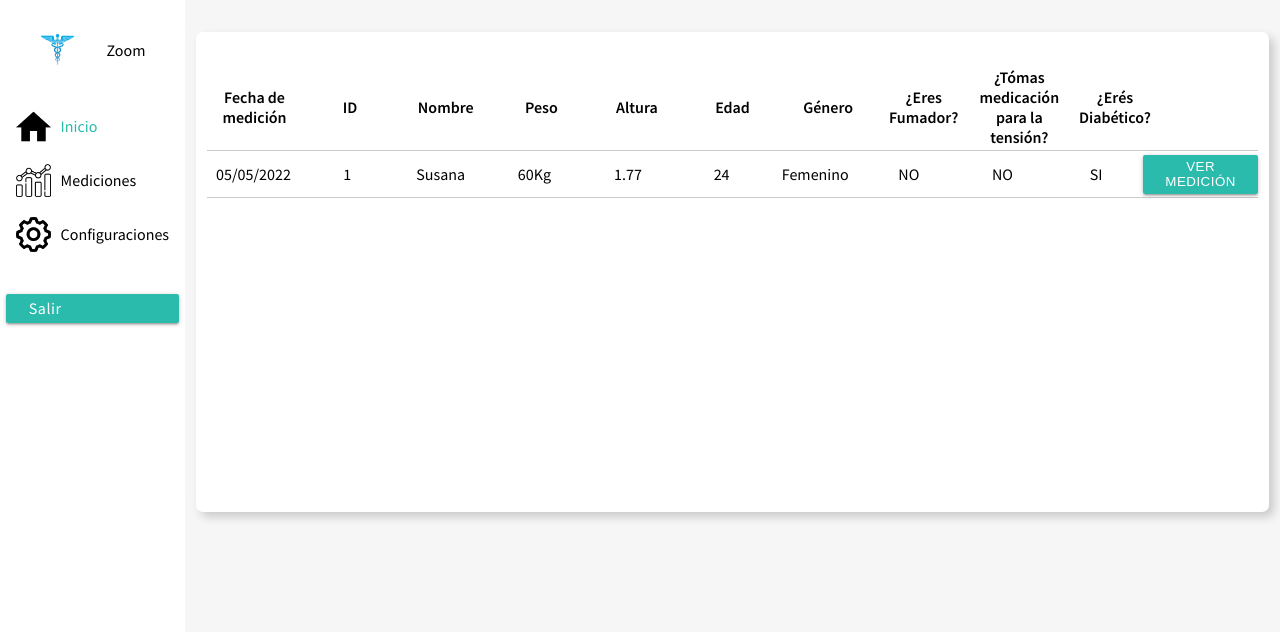
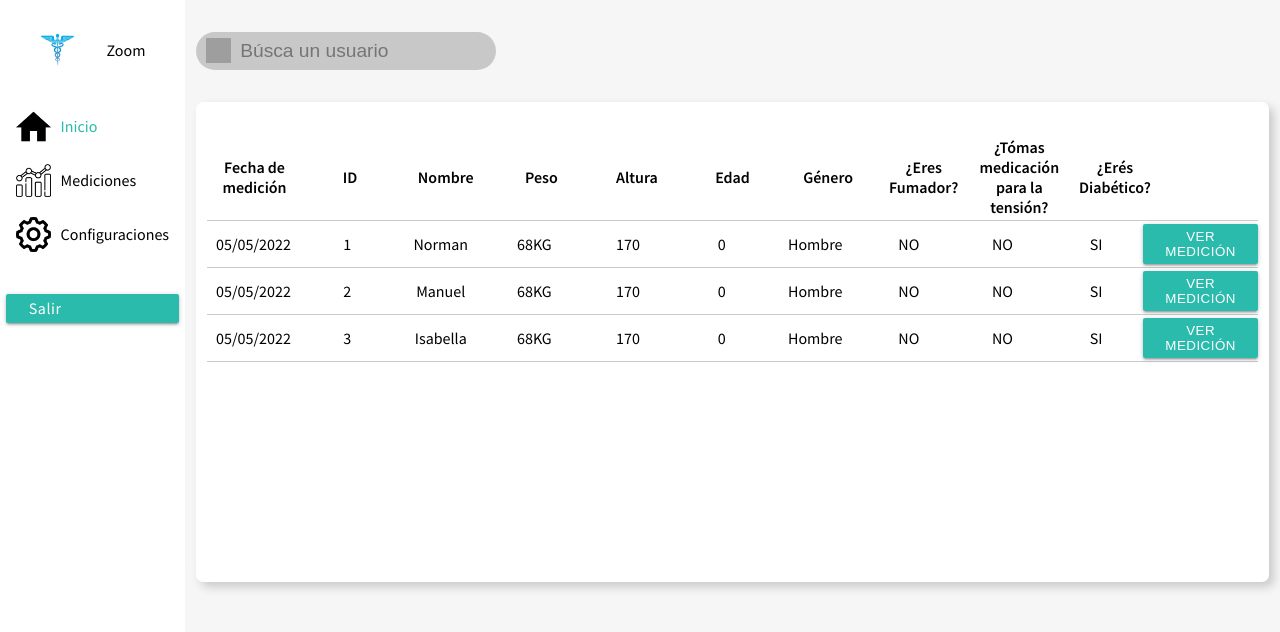
Before and after one commit to josedbolivarma/dashboard, a React (Create React App) app: page /measurements in a window 1280 px wide. Shown: the top 632 px of the page. Built offline with nearby package versions, Linux system fonts and the light colour scheme; grey boxes are pictures that could not be loaded.

Commit message:
Search Bar

```diff
--- a/package.json
+++ b/package.json
@@ -9,8 +9,12 @@
     "@types/react-dom": "^18.0.3",
     "react": "^17.0.2",
     "react-dom": "^17.0.2",
+    "react-redux": "^8.0.1",
     "react-router-dom": "^6.3.0",
     "react-scripts": "5.0.1",
+    "redux": "^4.2.0",
+    "redux-thunk": "^2.4.1",
+    "thunk": "^0.0.1",
     "typescript": "^4.6.4",
     "web-vitals": "^2.1.4"
   },
--- /dev/null
+++ b/src/Hooks/useForm.tsx
@@ -0,0 +1,22 @@
+import React, { useState } from "react";
+
+const useForm = (initialState = {}) => {
+
+    const [values, setValues] = useState(initialState);
+
+    const handleInputChange = (e: any): void => {
+        const { target } = e;
+        setValues({
+            ...values,
+            [target.name]: target.value
+        })
+    }
+
+    const resetForm = () => {
+        setValues(initialState);
+    }
+
+    return [values, handleInputChange, resetForm];
+}
+
+export default useForm;
--- a/src/components/results/Results.tsx
+++ b/src/components/results/Results.tsx
@@ -1,8 +1,59 @@
-import React from 'react';
+import React, { useEffect, useState } from 'react';
+import { useSelector } from 'react-redux';
 import { Link } from 'react-router-dom';
 import './Results.css';
 
+const initialState = [
+    {
+        fecha: '05/05/2022',
+        id: 1,
+        nombre: 'Norman',
+        peso: '68KG',
+        altura: '170',
+        edad: 0,
+        genero: 'Hombre',
+        fuma: 'NO',
+        medica: 'NO',
+        diabetico: 'SI'
+    },
+    {
+        fecha: '05/05/2022',
+        id: 2,
+        nombre: 'Manuel',
+        peso: '68KG',
+        altura: '170',
+        edad: 0,
+        genero: 'Hombre',
+        fuma: 'NO',
+        medica: 'NO',
+        diabetico: 'SI'
+    },
+    {
+        fecha: '05/05/2022',
+        id: 3,
+        nombre: 'Isabella',
+        peso: '68KG',
+        altura: '170',
+        edad: 0,
+        genero: 'Hombre',
+        fuma: 'NO',
+        medica: 'NO',
+        diabetico: 'SI'
+    },
+]
+
 const Results = () => {
+  const [filtrado, setFiltrado] = useState(initialState);
+  const [filtradoProductos, setFiltradoProductos] = useState(initialState);
+
+  const { products } = useSelector((store: any) => store.products);
+  console.log(products, 'FILTRADO EN RESULTS');
+
+  useEffect(() => {
+    const filtradoTotal = filtrado.filter((item: any) => item.nombre.toLocaleLowerCase().includes(products.toLocaleLowerCase()));
+    setFiltradoProductos(filtradoTotal);
+  }, [products])
+
   return (
     <table className='dashboard__table'>
     <thead className='dashboard__thead'>
@@ -20,7 +71,33 @@ const Results = () => {
         </tr>
     </thead>
     <tbody className='dashboard__body'>
-    <tr className='dashboard__tr'>
+    {
+
+
+    filtradoProductos.map((item) => (
+            <tr key={item.id} className='dashboard__tr'>
+                    <td>{ item.fecha}</td>
+                    <td>{ item.id }</td>
+                    <td>{ item.nombre }</td>
+                    <td>{ item.peso }</td>
+                    <td>{ item.altura }</td>
+                    <td>{ item.edad }</td>
+                    <td>{ item.genero }</td>
+                    <td>{ item.fuma }</td>
+                    <td>{ item.medica }</td>
+                    <td>{ item.diabetico }</td>
+                    <td>
+                        <Link to='/health'>
+                        <button className='dashboard__btn'>
+                            VER MEDICIÓN
+                        </button>
+                        </Link>
+                    </td>
+                </tr>
+        ))
+    }
+
+    {/* <tr className='dashboard__tr'>
                     <td>05/05/2022</td>
                     <td>1</td>
                     <td>Susana</td>
@@ -38,7 +115,7 @@ const Results = () => {
                         </button>
                         </Link>
                     </td>
-                </tr>
+                </tr> */}
 
         {/* {
             citas.map(cita => (
--- a/src/index.tsx
+++ b/src/index.tsx
@@ -1,13 +1,15 @@
 import React from 'react';
 import ReactDOM from 'react-dom';
+import { Provider } from 'react-redux';
+import { store } from './redux/store/store';
 import './index.css';
 import reportWebVitals from './reportWebVitals';
 import AppRoutes from './routes/AppRoutes';
 
 ReactDOM.render(
-  <React.StrictMode>
+  <Provider store={store}>
   <AppRoutes />
-  </React.StrictMode>,
+  </Provider>,
   document.getElementById('root') as HTMLElement
 );
 
--- a/src/pages/measurements/Measurements.css
+++ b/src/pages/measurements/Measurements.css
@@ -6,3 +6,26 @@
     width: 98%;
     margin: 0 auto;
 }
+
+.measurements__search {
+    width: 300px;
+    display: flex;
+    align-items: center;
+    gap: .6rem;
+    background-color: #C8C8C8;
+    padding: .4rem .6rem;
+    border-radius: 25px;
+    margin-top: 2rem;
+}
+
+.measurements__searchIcon {
+    width: 25px;
+    height: 25px;
+}
+
+.measurements__searchInput {
+    border: none;
+    outline: none;
+    font-size: 1.2rem;
+    background-color: transparent;
+}
--- a/src/pages/measurements/Measurements.tsx
+++ b/src/pages/measurements/Measurements.tsx
@@ -1,13 +1,59 @@
-import React from 'react'
+import React, { useState } from 'react'
+import { useDispatch } from 'react-redux'
 import Dashboard from '../../containers/dashboard/Dashboard'
+import useForm from '../../Hooks/useForm'
+import { selectedSync } from '../../redux/actions/actionProducts'
 
 // Styles
 import './Measurements.css'
 
 const Measurements = () => {
+
+  const [search, setSearch] = useState('');
+
+  // const [values, handleInputChange, resetForm] = useForm({
+  //   searchText: ''
+  // })
+
+  // const { searchText } :any= values;
+
+  const dispatch = useDispatch();
+
+
+  const handleSubmit = (e: any) => {
+    e.preventDefault();
+    // handleInputChange(e);
+    dispatch(selectedSync(search))
+    console.log(search);
+  }
+
+  // const handleInputChange = (e : any) => {
+
+  // }
+
+
+  const handleInputChanged = ({ target }: any): any => {
+    setSearch(target.value);
+    console.log(target.value);
+  }
+
   return (
     <div className='measurements'>
         <div className='measurements__container'>
+        <form onSubmit={handleSubmit} className='measurements__search'>
+          <img className='measurements__searchIcon' src='https://cdn2.iconfinder.com/data/icons/ios-7-icons/50/search-512.png' alt='Search Icon'/>
+          <input
+          className='measurements__searchInput'
+          type="search"
+          placeholder='Búsca un usuario'
+          name="searchText"
+          autoComplete="off"
+          value={ search || ''}
+          onChange={(e: React.ChangeEvent<HTMLInputElement>): any => {
+            handleInputChanged(e)
+          }}
+          />
+        </form>
           <Dashboard />
         </div>
     </div>
--- /dev/null
+++ b/src/redux/actions/actionProducts.tsx
@@ -0,0 +1,82 @@
+import { typesProductos } from "../types/types";
+
+export const selectedSync = (nombre: string) => {
+    return {
+        type: typesProductos.selected,
+        payload: nombre
+    }
+}
+
+export const editAsync = (nombre: any, producto: any) => {
+    console.log(nombre, producto);
+    return async (dispatch: any) => {
+        console.log('editAsync Action')
+    }
+
+}
+
+export const editSync = (producto: any) => {
+    return {
+        type: typesProductos.edit,
+        payload: producto
+    }
+}
+
+//-------------------delete--------------------//
+export const deleteAsync = (nombre: any) => {
+    return async (dispatch: any) => {
+        // dispatch(deleteSync(nombre));
+        // dispatch(listAsync());
+    }
+}
+
+export const deleteSync = (producto: any) => {
+    return {
+        type: typesProductos.delete,
+        payload: producto
+    }
+}
+
+//---------------listar----------------//
+export const listAsync = () => {
+    return async (dispatch: any) => {
+        // dispatch(listSync(productos));
+    }
+}
+
+export const listSync = (productos: any) => {
+    return {
+        type: typesProductos.list,
+        payload: productos
+    }
+}
+
+//-------------agregar---------------//
+export const addAsync = (producto: any) => {
+    return (dispatch: any) => {
+                // dispatch(addSync(producto));
+                // dispatch(listAsync())
+    }
+}
+
+export const addSync = (producto: any) => {
+    return {
+        type: typesProductos.add,
+        payload: producto
+    }
+}
+
+// ------- Agregar desde formik ------- //
+export const addFormikAsync = (product: any) => {
+    console.log('Action addFormik ',product);
+    return (dispatch: any) => {
+                // dispatch(addFormikSync(product))
+            }
+}
+
+export const addFormikSync = (product: any) => {
+    return {
+        type: typesProductos.addFormik,
+        payload: product
+    }
+}
--- /dev/null
+++ b/src/redux/reducers/productsReducer.tsx
@@ -0,0 +1,40 @@
+import { typesProductos } from "../types/types";
+
+const initialState = {
+    products: ''
+}
+
+export const productsReducer = (state = initialState, action: any) => {
+    switch (action.type) {
+        case typesProductos.add:
+            return {
+                products: [action.payload]
+            }
+        case typesProductos.selected: {
+            console.log('USUARIO SELECCIONADO', action.payload)
+            return {
+                products: action.payload
+            }
+        }
+            case typesProductos.addFormik:
+                return {
+                    products: [action.payload]
+                }
+
+            case typesProductos.list:
+                return {
+                    products: [...action.payload]
+                }
+                case typesProductos.edit:
+                    return {
+                        ...state
+                    }
+            case typesProductos.delete:
+                return {
+                    // products: state.products.filter(p => p.nombre !== action.payload)
+                }
+
+            default:
+                return state;
+    }
+}
--- /dev/null
+++ b/src/redux/store/store.tsx
@@ -0,0 +1,16 @@
+import { applyMiddleware, combineReducers, compose, createStore } from "redux";
+// import thunk from "redux-thunk";
+import { productsReducer } from "../reducers/productsReducer";
+
+// Local Storage
+
+// const composeEnhancers = (typeof window !== 'undefined' && window.__REDUX_DEVTOOLS_EXTENSION_COMPOSE__) || compose;
+
+
+const reducersEnviar = combineReducers({
+    products: productsReducer,
+})
+
+export const store = createStore(
+    reducersEnviar,
+)
--- /dev/null
+++ b/src/redux/types/types.tsx
@@ -0,0 +1,10 @@
+export const typesProductos ={
+    add: 'add',
+    list: 'list',
+    edit: 'edit',
+    delete: 'delete',
+    detail: 'detail',
+    search : 'search',
+    addFormik: 'addFormik',
+    selected: 'selected'
+}
```
Also changed, not shown: 1 other file (tests, documents, lock files or other folders).
